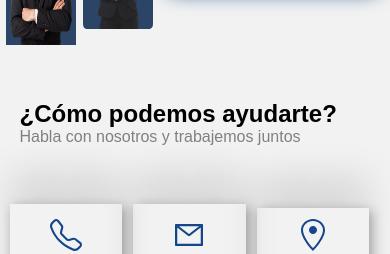
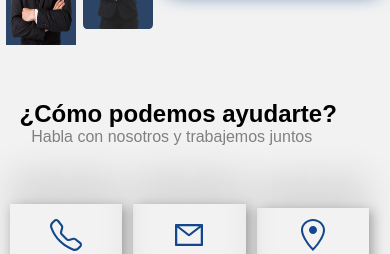
Before and after one commit to Heinshou/TotalFinancialIT, a React (Vite) app: page / in a window 390 px wide. Shown: the part 2380-2634 px from the top of the page. Built offline with nearby package versions, Linux system fonts and the light colour scheme.

Commit message:
Miercoles

```diff
--- a/src/Styles/fifthSection.css
+++ b/src/Styles/fifthSection.css
@@ -20,6 +20,7 @@ height: 45vh;
     margin: auto;
     text-align:left;
     margin-block-start: 0px;
+    margin-left: 9%;
 }
 
 .fifth__section__cards__container{
@@ -70,6 +71,7 @@ height: 45vh;
 
     .fifth__section__info{
         font-size: 1.5rem;
+        margin-left: 7%;
     }
 
     .fifth__section__cards__container{
@@ -83,9 +85,33 @@ height: 45vh;
     }
 }
 
+
+@media screen and (max-width:1800px) {
+    .fifth__section__info{
+        margin-left: 6.5%;
+    }
+}
+
+@media screen and (max-width:1300px) {
+    .fifth__section__info{
+        margin-left: 7%;
+    }
+}
+
+@media screen and (max-width:1050px) {
+    .fifth__section__info{
+        margin-left: 7%;
+    }
+}
+
+
 @media screen and (max-width:800px) {
     .fifth__section__title{
         margin-top: 8%;
+    }
+
+    .fifth__section__info{
+        margin-left: 8%;
     }
 
     .fifth__section__cards__container{
--- a/src/Styles/firstSection.css
+++ b/src/Styles/firstSection.css
@@ -92,8 +92,8 @@
 
 .information__button{
     margin-top: 5%;
-    height: 6%;
-    width: 15%;
+    height: 8%;
+    width: 20%;
     border-radius: 5%;
     background-color: #13468A;
     color: white;
@@ -155,7 +155,7 @@
     }
 
     .information__button {
-        width: 25%;
+        width: 30%;
     }
 }
 
@@ -306,7 +306,7 @@
     }
 
     .information__button{
-        width: 35%;
+        width: 40%;
     }
 }
 
--- a/src/Styles/secondSection.css
+++ b/src/Styles/secondSection.css
@@ -34,7 +34,7 @@
     color: #13468A;
     box-shadow: 0px 0px 15px 3px rgb(0, 0, 0, 0.1);
     border-radius: 5%;
-    margin-top: 3%;
+    margin-top: 3.1%;
 }
 
 .cards__sections1:hover{
@@ -107,7 +107,7 @@
     box-shadow: 0px 0px 15px 3px rgb(0, 0, 0, 0.1);
     color: #13468A;
     border-radius: 5%;
-    margin-top: 3%;
+    margin-top: 3.1%;
 }
 
 .cards__sections2:hover{
@@ -126,7 +126,7 @@
     box-shadow: 0px 0px 15px 3px rgb(0, 0, 0, 0.1);
     color: #13468A;
     border-radius: 5%;
-    margin-top: 3%;
+    margin-top: 3.1%;
 }
 
 .cards__sections3:hover{
@@ -145,7 +145,7 @@
     box-shadow: 0px 0px 15px 3px rgb(0, 0, 0, 0.1);
     color: #13468A;
     border-radius: 5%;
-    margin-top:3%;
+    margin-top:3.1%;
 }
 
 .cards__sections4:hover{
@@ -164,7 +164,7 @@
     box-shadow: 0px 0px 15px 3px rgb(0, 0, 0, 0.1);
     color: #13468A;
     border-radius: 5%;
-    margin-top: 3%;
+    margin-top: 3.1%;
 }
 
 .cards__sections5:hover{
@@ -183,7 +183,7 @@
     box-shadow: 0px 0px 15px 3px rgb(0, 0, 0, 0.1);
     color: #13468A;
     border-radius: 5%;
-    margin-top: 3%;
+    margin-top: 3.1%;
 }
 
 .front__card__title6{
@@ -194,10 +194,6 @@
 
 .cards__sections6:hover{
     transform: rotateY(180deg);
-}
-
-@media screen and (max-width: 1400px) {
-
 }
 
 
@@ -289,7 +285,7 @@
     }
 }
 
-@media screen and (max-width: 500px) {
+@media screen and (max-width: 510px) {
     .front__card__title{
         font-size: 1.2rem;
     }
```
